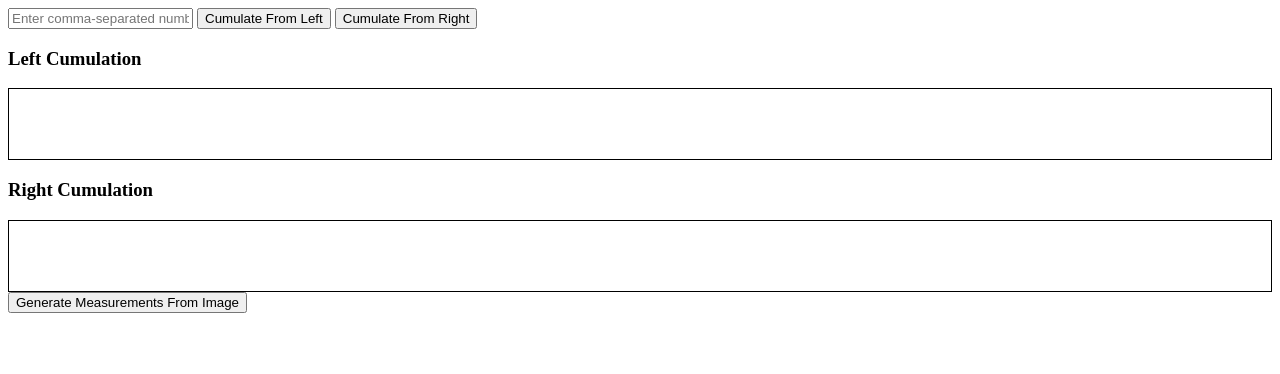
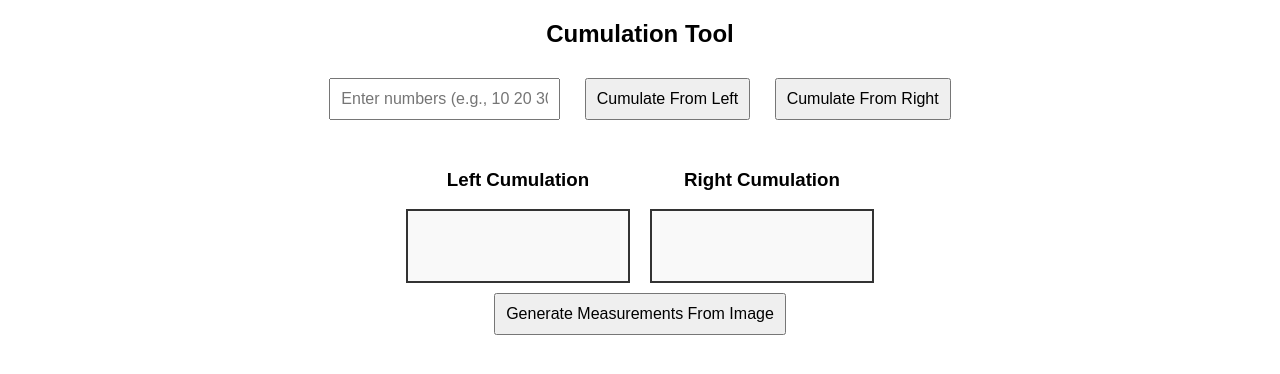
Before and after one commit to MariuszBsk/ms, a Flask app: page / in a window 1280 px wide. Shown: the top 374 px of the page. Run offline with Flask 3, Linux system fonts and the light colour scheme.

Commit message:
index.html

```diff
--- a/templates/index.html
+++ b/templates/index.html
@@ -1,16 +1,38 @@
+
 <!DOCTYPE html>
 <html lang="en">
 <head>
     <meta charset="UTF-8">
     <meta name="viewport" content="width=device-width, initial-scale=1.0">
-    <title>Cumulation</title>
+    <title>Cumulation Tool</title>
     <style>
+        body {
+            font-family: Arial, sans-serif;
+            text-align: center;
+            margin: 20px;
+        }
+        input, button {
+            padding: 10px;
+            margin: 10px;
+            font-size: 16px;
+        }
+        .result-container {
+            display: flex;
+            justify-content: center;
+            gap: 20px;
+            margin-top: 20px;
+        }
         .result-box {
-            border: 1px solid #000;
+            border: 2px solid #333;
             padding: 10px;
+            min-width: 200px;
             min-height: 50px;
+            background: #f9f9f9;
         }
         .result-item {
+            padding: 5px;
+            margin: 2px 0;
+            background: #ddd;
             cursor: pointer;
         }
         .highlighted {
@@ -32,7 +54,8 @@
 </head>
 <body>
 
-    <input type="text" id="inputValues" placeholder="Enter comma-separated numbers">
+    <h2>Cumulation Tool</h2>
+    <input type="text" id="inputValues" placeholder="Enter numbers (e.g., 10 20 30 or 5*3)">
     <button onclick="cumulate('left')">Cumulate From Left</button>
     <button onclick="cumulate('right')">Cumulate From Right</button>
 
@@ -62,7 +85,7 @@
                 return;
             }
 
-            fetch(`http://localhost:5000/cumulate?direction=${direction}&values=${encodeURIComponent(inputValues)}`)
+            fetch(`/cumulate?direction=${direction}&values=${encodeURIComponent(inputValues)}`)
                 .then(response => response.json())
                 .then(data => {
                     const resultBox = direction === 'left' ? document.getElementById("leftResult") : document.getElementById("rightResult");
@@ -76,42 +99,15 @@
                         div.onclick = () => toggleSelection(div);
                         resultBox.appendChild(div);
                     });
-
-                    // Enable keyboard navigation
-                    enableKeyboardNavigation(resultBox);
                 })
                 .catch(error => {
                     console.error("Error:", error);
-                    alert("Failed to fetch results. Make sure the backend is running on port 5000.");
+                    alert("Failed to fetch results. Make sure the backend is running.");
                 });
         }
 
         function toggleSelection(element) {
             element.classList.toggle("highlighted");
-        }
-
-        function enableKeyboardNavigation(container) {
-            let selectedIndex = -1;
-            container.addEventListener("keydown", function(event) {
-                const items = this.querySelectorAll(".result-item");
-                if (items.length === 0) return;
-
-                if (event.key === "ArrowDown") {
-                    selectedIndex = selectedIndex < items.length - 1 ? selectedIndex + 1 : 0;
-                } else if (event.key === "ArrowUp") {
-                    selectedIndex = selectedIndex > 0 ? selectedIndex - 1 : items.length - 1;
-                } else {
-                    return; // Ignore other keys
-                }
-
-                items.forEach(item => item.classList.remove("selected", "highlighted"));
-                if (items[selectedIndex]) {
-                    items[selectedIndex].classList.add("selected", "highlighted");
-                    items[selectedIndex].scrollIntoView({ behavior: "smooth", block: "nearest" });
-                }
-
-                event.preventDefault();
-            });
         }
 
         function showPopup() {
```
